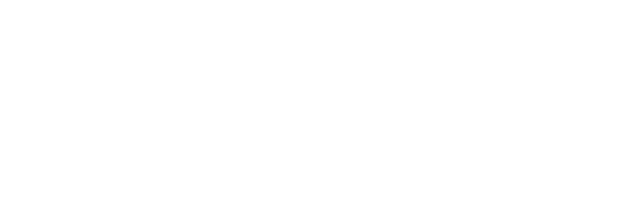
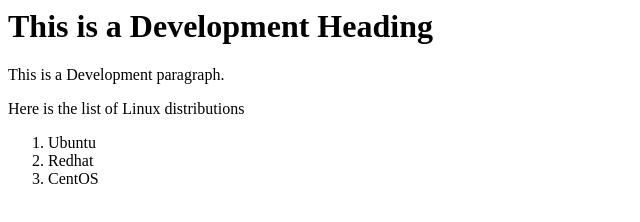
Before and after one commit to ehrar22/MySecretProject, a plain HTML site: page index.html in a window 1280 px wide. Shown: the whole page, without its empty margins (0-640 px from the left). Drawn offline with Linux system fonts and the light colour scheme.

Commit message:
Update index.html

```diff
--- a/index.html
+++ b/index.html
@@ -7,7 +7,15 @@
 </head>
 <body>
 
+<h1>This is a Development Heading</h1>
+<p>This is a Development paragraph.</p>
 
+  <p>Here is the list of Linux distributions</p>
+ <ol>
+   <li>Ubuntu</li>
+   <li>Redhat</li>
+   <li>CentOS</li>
+ </ol>
 
 
 
```
